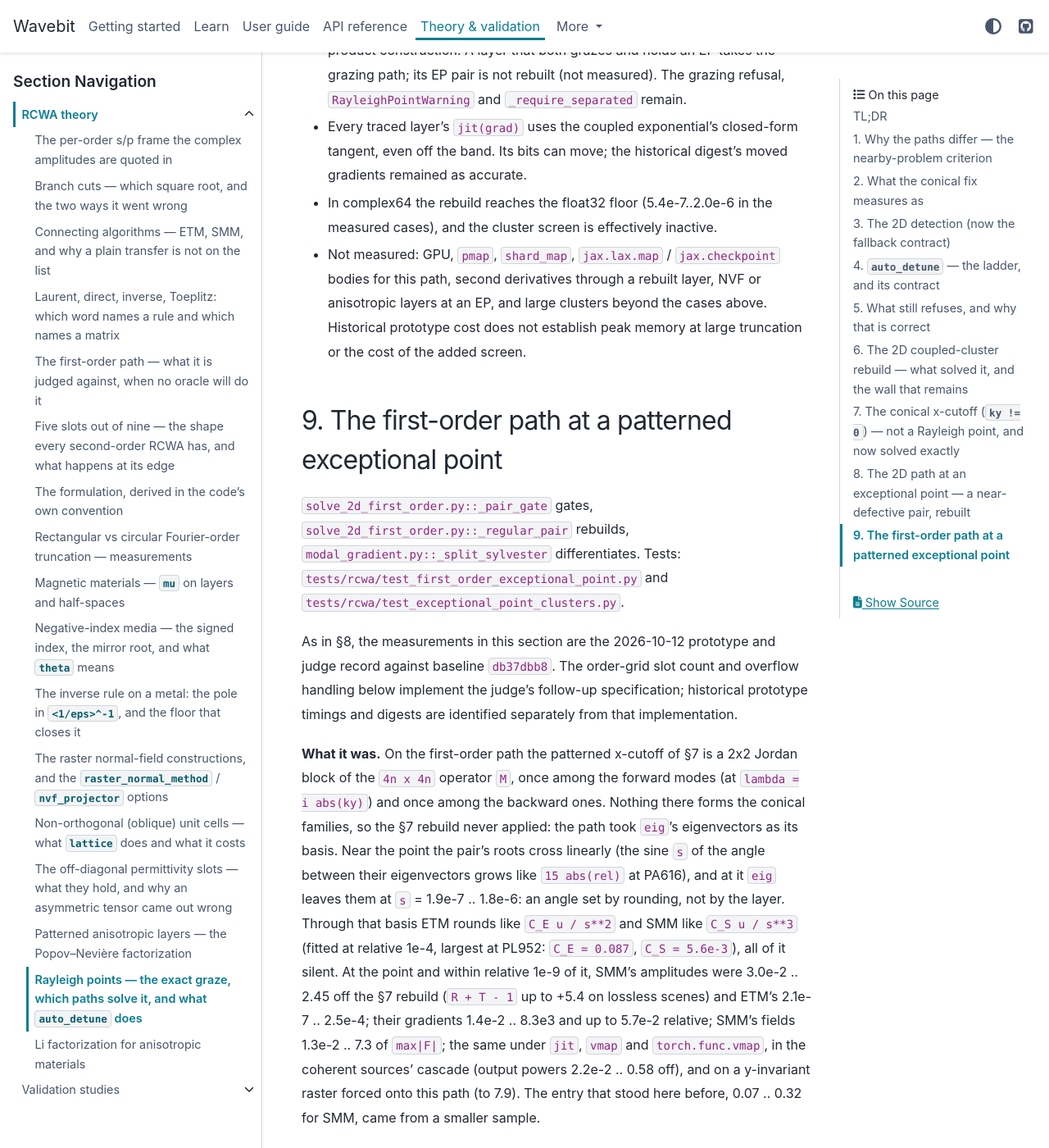
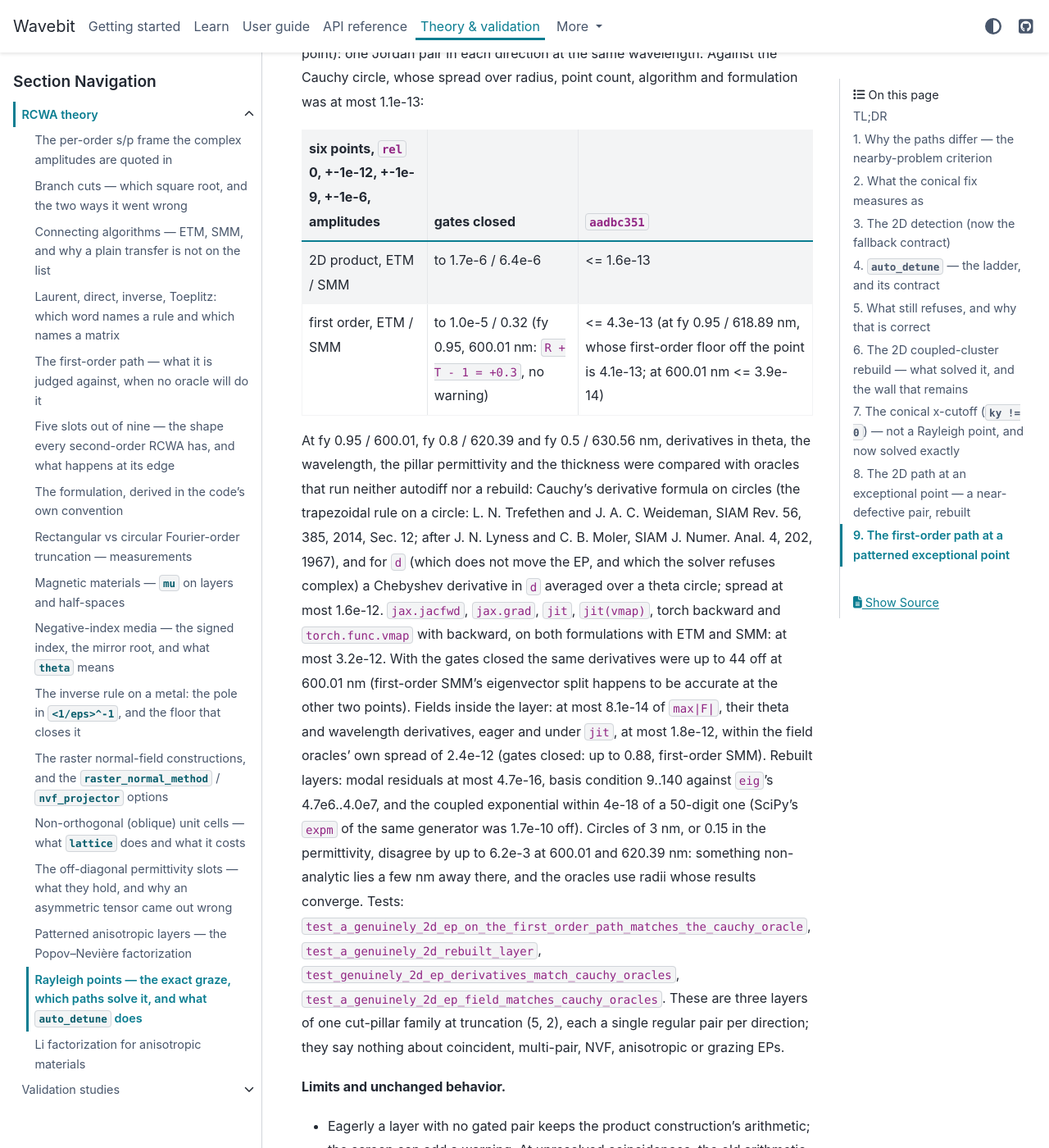
Before and after one commit to fieldalgo/wavebit, a Sphinx documentation site: the page built from docs/theory/rcwa/rayleigh-points.md, in a window 1280 px wide and 1400 px high, scrolled down 29010 px. Shown: the whole window at 82% size. Built offline with Sphinx 7.4.7 and the PyData theme 0.15.4, drawn with Linux system fonts in a browser that asks for light colours; pages that are not in the unit, such as notebooks, are missing from menus; some of the changed text lies outside the part shown.

Commit message:
test(rcwa): pin genuinely 2D exceptional points on both formulations
Genuinely 2D EPs (a pillar cut in y) were covered only by the product
path's amplitudes at two points and an ETM-vs-SMM field-gradient
comparison; nothing ran them on the first-order path. At the cut-pillar
EPs, add:

- first-order amplitudes against the product path's Cauchy oracle (the
  same convolution matrices; its eigenvector split was 0.32 off at
  fy 0.95 / 600.01 nm with R + T - 1 = +0.3, silently);
- the rebuilt layer's modal relations, conditioning and coupled
  exponential (against the 2 x 2 block's closed form), both paths;
- derivatives in theta, wavelength, pillar permittivity and thickness
  against Cauchy oracles that run no autodiff and no rebuild: jacfwd,
  grad, jit(grad), jit(vmap(grad)) and torch backward;
- fields and their theta / wavelength derivatives against the same
  oracles, eager and under jit.

Record the re-measurement on aadbc351 in rayleigh-points sections 8/9.

Co-Authored-By: Claude Opus 5.5 <noreply@anthropic.com>

```diff
--- a/docs/theory/rcwa/rayleigh-points.md
+++ b/docs/theory/rcwa/rayleigh-points.md
@@ -540,7 +540,8 @@ residual and ETM = SMM to 2.3e-10: the flipped roots cost ETM nothing measurable
 
 The measurements below are the 2026-10-12 prototype and judge record against baseline
 `db37dbb8`, before the source-layout and FDTD integration changes. They describe those measured
-trees, not a new run on the current checkout.
+trees, not a new run on the current checkout -- except the paragraph "Genuinely 2D EPs on both
+formulations, re-measured", which is a run on `aadbc351`.
 
 **What it was.** The 2D path diagonalises each layer's product `Omega2 = Omega_L Omega_R`. Where
 two of its eigenvalues form a 2x2 Jordan block (an exceptional point, EP) `eig` returns two
@@ -648,7 +649,8 @@ and a zero coupling. More qualifying pairs than the cap multiply the layer's `q`
 | uniform cutoffs (`test_conical_cutoff.UNIFORM`, 13 scenes x exact, +1e-12, one ULP) | exact (2.3e-15..5.2e-14) | the same numbers: the gate never engaged, so the arithmetic is the product construction's |
 
 The Cauchy oracle: the Cartesian amplitudes are analytic in `theta`, so their value at `theta*` is
-their mean over `theta* + r exp(2 pi i k / K)`; on the circle the pair is off its EP and the product
+their mean over `theta* + r exp(2 pi i k / K)` (the trapezoidal rule on a circle, geometrically
+convergent in `K`: L. N. Trefethen and J. A. C. Weideman, SIAM Rev. 56, 385, 2014, Sec. 12); on the circle the pair is off its EP and the product
 construction is accurate. It reproduced direct solves off the EP to 2e-14, and itself across
 `r` 1e-4 / 2e-4, `K` 16 / 24 and ETM / SMM to 7e-14. (It cannot judge §7's points: there `wA`
 does not depend on `theta`, so the whole circle sits on the EP.)
@@ -701,6 +703,41 @@ can still select a diagonalizable pair with a poor eigenvector basis: across bot
 10 of 800 census solves moved by at most 1.2e-15 in `sum R` or `sum T`. This qualifies the
 digest claim: byte identity applies outside the gates, not to every non-exceptional layer.
 
+**Genuinely 2D EPs on both formulations, re-measured.** Run on `aadbc351` (2026-10-14; NumPy
+2.5.1, JAX 0.11.0, PyTorch 2.13.0), not carried over from the record above. The six cut-pillar
+points are still EPs there (eigenvector sine 1.2e-7..1.0e-6 at the point, growing like
+`sqrt(|rel|)`), and the first-order operator of the same layer is built from the same convolution
+blocks (to 4.4e-16) with eigenvalues `lam**2 = -q**2` (to 1.8e-14 relative to `max(1, |q**2|)`,
+measured 1e-2 off the point): one Jordan pair in each direction at the same wavelength. Against the Cauchy circle, whose spread over radius, point count, algorithm and
+formulation was at most 1.1e-13:
+
+| six points, `rel` 0, +-1e-12, +-1e-9, +-1e-6, amplitudes | gates closed | `aadbc351` |
+| --- | --- | --- |
+| 2D product, ETM / SMM | to 1.7e-6 / 6.4e-6 | <= 1.6e-13 |
+| first order, ETM / SMM | to 1.0e-5 / 0.32 (fy 0.95, 600.01 nm: `R + T - 1 = +0.3`, no warning) | <= 4.3e-13 (at fy 0.95 / 618.89 nm, whose first-order floor off the point is 4.1e-13; at 600.01 nm <= 3.9e-14) |
+
+At fy 0.95 / 600.01, fy 0.8 / 620.39 and fy 0.5 / 630.56 nm, derivatives in theta, the
+wavelength, the pillar permittivity and the thickness were compared with oracles that run neither
+autodiff nor a rebuild: Cauchy's derivative formula on circles (the trapezoidal rule on a circle:
+L. N. Trefethen and J. A. C. Weideman, SIAM Rev. 56, 385, 2014, Sec. 12; after J. N. Lyness and
+C. B. Moler, SIAM J. Numer. Anal. 4, 202, 1967), and for `d` (which does not move
+the EP, and which the solver refuses complex) a Chebyshev derivative in `d` averaged over a theta
+circle; spread at most 1.6e-12. `jax.jacfwd`, `jax.grad`, `jit`, `jit(vmap)`, torch backward and
+`torch.func.vmap` with backward, on both formulations with ETM and SMM: at most 3.2e-12. With the
+gates closed the same derivatives were up to 44 off at 600.01 nm (first-order SMM's eigenvector
+split happens to be accurate at the other two points). Fields inside the layer: at most 8.1e-14 of
+`max|F|`, their theta and wavelength derivatives, eager and under `jit`, at most 1.8e-12, within
+the field oracles' own spread of 2.4e-12 (gates closed: up to 0.88, first-order SMM). Rebuilt layers: modal residuals at most 4.7e-16, basis
+condition 9..140 against `eig`'s 4.7e6..4.0e7, and the coupled exponential within 4e-18 of a
+50-digit one (SciPy's `expm` of the same generator was 1.7e-10 off). Circles of 3 nm, or 0.15 in
+the permittivity, disagree by up to 6.2e-3 at 600.01 and 620.39 nm: something non-analytic lies a
+few nm away there, and the oracles use radii whose results converge. Tests:
+`test_a_genuinely_2d_ep_on_the_first_order_path_matches_the_cauchy_oracle`,
+`test_a_genuinely_2d_rebuilt_layer`, `test_genuinely_2d_ep_derivatives_match_cauchy_oracles`,
+`test_a_genuinely_2d_ep_field_matches_cauchy_oracles`. These are three layers of one cut-pillar
+family at truncation (5, 2), each a single regular pair per direction; they say nothing about
+coincident, multi-pair, NVF, anisotropic or grazing EPs.
+
 **Limits and unchanged behavior.**
 
 - Eagerly a layer with no gated pair keeps the product construction's arithmetic; the screen
@@ -728,7 +765,8 @@ digest claim: byte identity applies outside the gates, not to every non-exceptio
 `tests/rcwa/test_first_order_exceptional_point.py` and `tests/rcwa/test_exceptional_point_clusters.py`.
 
 As in §8, the measurements in this section are the 2026-10-12 prototype and judge record
-against baseline `db37dbb8`. The order-grid slot count and overflow handling below implement
+against baseline `db37dbb8`, except the genuinely 2D note after the table, which quotes §8's
+re-measurement on `aadbc351`. The order-grid slot count and overflow handling below implement
 the judge's follow-up specification; historical prototype timings and digests are identified
 separately from that implementation.
 
@@ -849,6 +887,13 @@ reduced those errors to 7.4e-14 and 9.6e-13. Four slots cost a traced 2D first-o
 | coherent `PlaneWave` through the sources' cascade: output powers / fields | 2.2e-2 .. 0.58 / 0.2 .. 2.9 | <= 1.0e-14 / <= 6.0e-14 |
 | y-invariant raster on this path, lit from either side | to 9e-5 / to 7.9 | <= 1.6e-13 |
 
+Every scene in that table is a 1D grating or a y-invariant raster. Genuinely 2D EPs (a pillar
+cut in y) reach this path as one Jordan pair per direction; §8's re-measurement on `aadbc351`
+covers them: the eigenvector split was 0.32 (SMM) and 1.0e-5 (ETM) off at fy 0.95 / 600.01 nm,
+silently, and the rebuilt split is within 4.3e-13 of the circle oracle in amplitudes, 3.2e-12 in
+derivatives, 8.1e-14 in fields and 1.8e-12 in field derivatives (the field oracles' spread:
+2.4e-12).
+
 **Historical prototype byte identity.** Outside the pair gate, a 464-line `sha256` digest of
 `R`, `T`, `r_xyz`, `t_xyz` and fields over 96 random first-order scenes (conical input, uniform,
 2D rasters, tilted magnetic tensors; `mu`, lit from below; NumPy, JAX, PyTorch) with second-order
```
Also changed, not shown: 2 other files.
